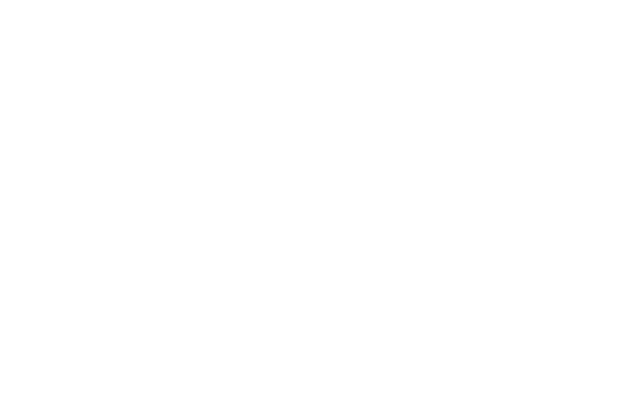
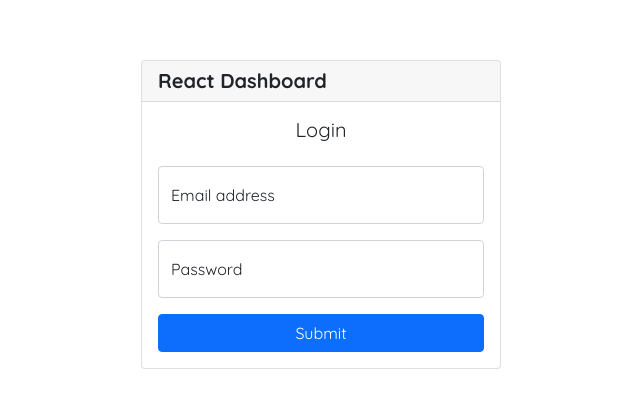
Before and after one commit to DanielVera987/react-dashboard, a React app: page /login in a window 1280 px wide. Before the commit this address had no page. Shown: the part 186-594 px from the top of the page, without its empty margins (319-959 px from the left). Built offline with nearby package versions, Linux system fonts and the light colour scheme.

Commit message:
Add login page

```diff
--- a/src/pages/Login/Login.jsx
+++ b/src/pages/Login/Login.jsx
@@ -0,0 +1,48 @@
+import React from 'react';
+import { Container, Card, Button, FloatingLabel, Form } from 'react-bootstrap';
+
+import './Login.scss';
+
+const Login = () => {
+    return (
+        <Container>
+            <div className="Login">
+                <Card>
+                    <Card.Header as="h5">React Dashboard</Card.Header>
+                    <Card.Body>
+                        <Card.Title className="font-weight-600 mb-4">
+                            Login
+                        </Card.Title>
+                        <FloatingLabel
+                            controlId="floatingInput"
+                            label="Email address"
+                            className="mb-3"
+                        >
+                            <Form.Control
+                                type="email"
+                                placeholder="name@example.com"
+                            />
+                        </FloatingLabel>
+                        <FloatingLabel
+                            controlId="floatingPassword"
+                            label="Password"
+                        >
+                            <Form.Control
+                                type="password"
+                                placeholder="Password"
+                            />
+                        </FloatingLabel>
+                        <Button
+                            variant="primary"
+                            className="d-block w-100 mt-3"
+                        >
+                            Submit
+                        </Button>
+                    </Card.Body>
+                </Card>
+            </div>
+        </Container>
+    );
+};
+
+export default Login;
--- a/src/pages/Login/Login.scss
+++ b/src/pages/Login/Login.scss
@@ -0,0 +1,15 @@
+.Login {
+    width: 100%;
+    height: 100vh;
+    display: flex;
+    align-items: center;
+    justify-content: center;
+
+    .card {
+        width: 360px;
+
+        .card-title {
+            text-align: center;
+        }
+    }
+}
--- a/src/routes/App.jsx
+++ b/src/routes/App.jsx
@@ -1,6 +1,7 @@
 import React from 'react';
 import { BrowserRouter as Router, Routes, Route } from 'react-router-dom';
 import Home from '@components/Home';
+import Login from '@pages/Login/Login';
 
 import '@styles/global.scss';
 
@@ -9,6 +10,7 @@
         <Router>
             <Routes>
                 <Route exact path="/" element={<Home />} />
+                <Route exact path="/login" element={<Login />} />
             </Routes>
         </Router>
     );
```
